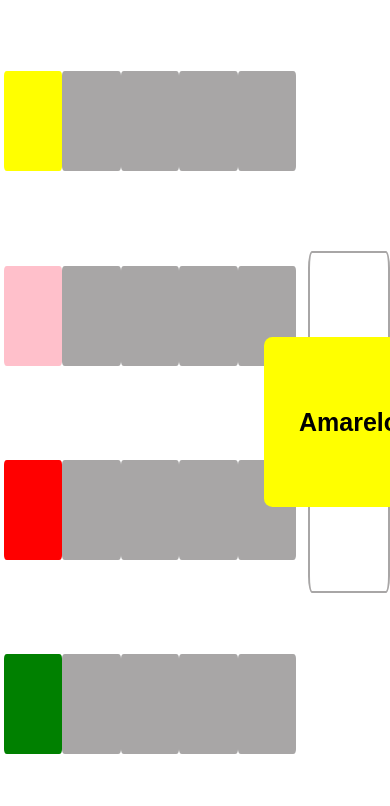
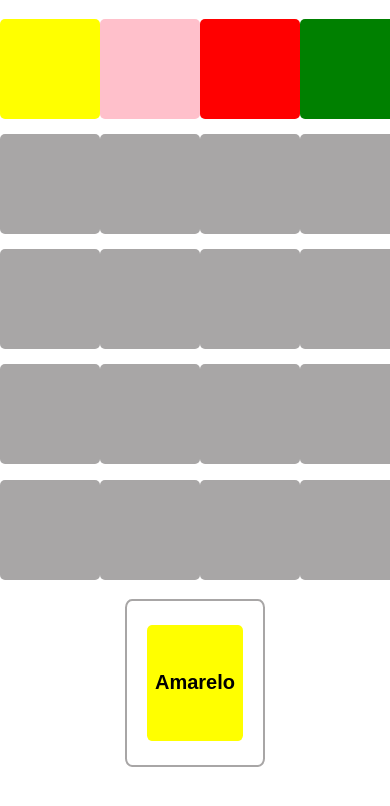
Before and after one commit to JoseLucasapp/jogo-dos-quadrados, a plain HTML site: page index.html in a window 390 px wide. Drawn offline with Linux system fonts and the light colour scheme.

Commit message:
fix: mobile

```diff
--- a/style.css
+++ b/style.css
@@ -1,9 +1,9 @@
-*{
+* {
   margin: 0;
   padding: 0;
 }
 
-main{
+main {
   display: flex;
   flex-direction: row;
   width: 100vw;
@@ -11,7 +11,7 @@ main{
   overflow: hidden;
 }
 
-.canvas{
+.canvas {
   width: 75vw;
   height: 100vh;
   display: flex;
@@ -20,37 +20,43 @@ main{
   padding: 1%;
 }
 
-.yellow, .red, .pink, .green{
+.yellow,
+.red,
+.pink,
+.green {
   display: flex;
   flex-direction: row;
   height: 15vh;
   justify-content: space-evenly;
 }
 
-.yellow div, .red div, .pink div, .green div{
+.yellow div,
+.red div,
+.pink div,
+.green div {
   width: 100px;
   height: 100px;
   background-color: #a8a6a6;
   border-radius: 5%;
 }
 
-.yellow div:nth-child(1){
+.yellow div:nth-child(1) {
   background-color: yellow;
 }
 
-.pink div:nth-child(1){
+.pink div:nth-child(1) {
   background-color: pink;
 }
 
-.red div:nth-child(1){
+.red div:nth-child(1) {
   background-color: red;
 }
 
-.green div:nth-child(1){
+.green div:nth-child(1) {
   background-color: green;
 }
 
-.controls{
+.controls {
   width: 25vw;
   height: 100vh;
   display: flex;
@@ -59,7 +65,7 @@ main{
   align-items: center
 }
 
-.roll{
+.roll {
   width: 80%;
   height: 40%;
   border: 2px solid #a8a6a6;
@@ -71,7 +77,7 @@ main{
   align-items: center;
 }
 
-.roll button{
+.roll button {
   width: 170px;
   height: 170px;
   background-color: yellow;
@@ -84,13 +90,13 @@ main{
   border: transparent;
 }
 
-.roll button p{
+.roll button p {
   font-size: 25px;
   font-weight: 600;
   text-align: center;
 }
 
-.modal{
+.modal {
   display: flex;
   flex-direction: column;
   justify-content: center;
@@ -102,7 +108,7 @@ main{
   display: none;
 }
 
-.modal-content{
+.modal-content {
   width: 50%;
   height: 50%;
   display: flex;
@@ -113,25 +119,25 @@ main{
   border-radius: 2%;
 }
 
-.modal-content p{
+.modal-content p {
   font-size: 25px;
   font-weight: 400;
   text-align: center;
   margin-bottom: 2%;
 }
 
-.modal-content span{
+.modal-content span {
   font-size: 35px;
   font-weight: 600;
 }
 
-.modal-content img{
+.modal-content img {
   width: 200px;
   height: 200px;
   border-radius: 5%;
 }
 
-.modal-content button{
+.modal-content button {
   width: 170px;
   height: 50px;
   background-color: white;
@@ -148,3 +154,56 @@ main{
   outline: none;
   border: transparent;
 }
+
+@media (max-width: 768px) {
+  main {
+    flex-direction: column;
+    align-items: center;
+  }
+
+  .canvas {
+    width: 100vw;
+    height: 70vh;
+    flex-direction: row;
+  }
+
+  .yellow,
+  .red,
+  .pink,
+  .green {
+    display: flex;
+    flex-direction: column;
+    height: 70vh;
+  }
+
+  .controls {
+    width: 35vw;
+    height: 20vh;
+    margin-bottom: 3%;
+  }
+
+  .roll {
+    width: 100%;
+    height: 100%;
+  }
+
+  .roll button {
+    width: 70%;
+    height: 70%;
+  }
+
+  .roll button p {
+    font-size: 20px;
+  }
+
+  .modal-content {
+    width: 70%;
+    height: 50%;
+  }
+
+  .modal-content button {
+    margin-top: 5%;
+    width: 65%;
+    font-size: 20px;
+  }
+}
```
